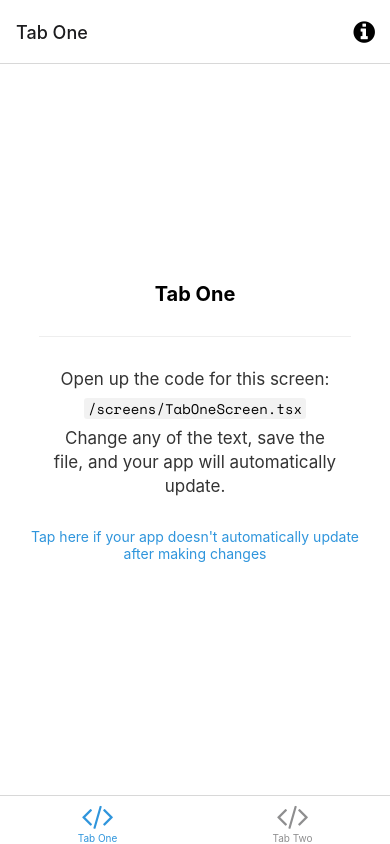
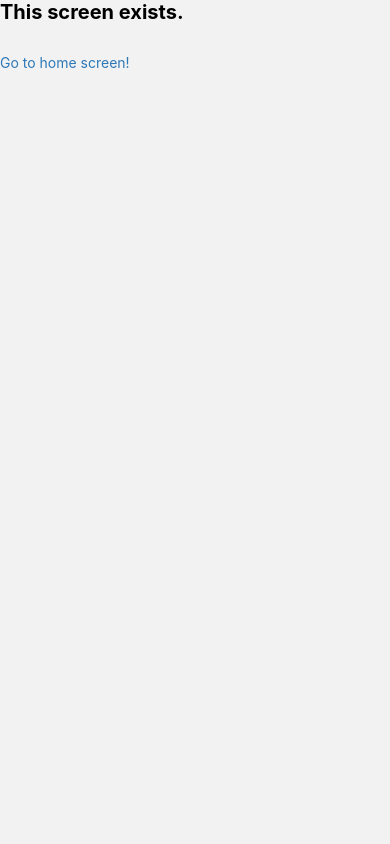
Before and after one commit to truca/tenpo, a React Native app: screen /Root in a window 390 px wide. Built offline with nearby package versions, Linux system fonts and the light colour scheme; what expo-linking would draw is missing.

Commit message:
removing bottom tab navigation

```diff
--- a/navigation/index.tsx
+++ b/navigation/index.tsx
@@ -3,20 +3,14 @@
  * https://reactnavigation.org/docs/getting-started
  *
  */
-import { FontAwesome } from '@expo/vector-icons';
-import { createBottomTabNavigator } from '@react-navigation/bottom-tabs';
 import { NavigationContainer, DefaultTheme, DarkTheme } from '@react-navigation/native';
 import { createNativeStackNavigator } from '@react-navigation/native-stack';
 import * as React from 'react';
 import { ColorSchemeName, Pressable } from 'react-native';
 
-import Colors from '../constants/Colors';
-import useColorScheme from '../hooks/useColorScheme';
 import ModalScreen from '../screens/ModalScreen';
-import NotFoundScreen from '../screens/NotFoundScreen';
-import TabOneScreen from '../screens/TabOneScreen';
-import TabTwoScreen from '../screens/TabTwoScreen';
-import { RootStackParamList, RootTabParamList, RootTabScreenProps } from '../types';
+import RootScreen from '../screens/RootScreen';
+import { RootStackParamList } from '../types';
 import LinkingConfiguration from './LinkingConfiguration';
 
 export default function Navigation({ colorScheme }: { colorScheme: ColorSchemeName }) {
@@ -38,70 +32,10 @@ const Stack = createNativeStackNavigator<RootStackParamList>();
 function RootNavigator() {
   return (
     <Stack.Navigator>
-      <Stack.Screen name="Root" component={BottomTabNavigator} options={{ headerShown: false }} />
-      <Stack.Screen name="NotFound" component={NotFoundScreen} options={{ title: 'Oops!' }} />
+      <Stack.Screen name="Root" component={RootScreen} options={{ headerShown: false }} />
       <Stack.Group screenOptions={{ presentation: 'modal' }}>
         <Stack.Screen name="Modal" component={ModalScreen} />
       </Stack.Group>
     </Stack.Navigator>
   );
 }
-
-/**
- * A bottom tab navigator displays tab buttons on the bottom of the display to switch screens.
- * https://reactnavigation.org/docs/bottom-tab-navigator
- */
-const BottomTab = createBottomTabNavigator<RootTabParamList>();
-
-function BottomTabNavigator() {
-  const colorScheme = useColorScheme();
-
-  return (
-    <BottomTab.Navigator
-      initialRouteName="TabOne"
-      screenOptions={{
-        tabBarActiveTintColor: Colors[colorScheme].tint,
-      }}>
-      <BottomTab.Screen
-        name="TabOne"
-        component={TabOneScreen}
-        options={({ navigation }: RootTabScreenProps<'TabOne'>) => ({
-          title: 'Tab One',
-          tabBarIcon: ({ color }) => <TabBarIcon name="code" color={color} />,
-          headerRight: () => (
-            <Pressable
-              onPress={() => navigation.navigate('Modal')}
-              style={({ pressed }) => ({
-                opacity: pressed ? 0.5 : 1,
-              })}>
-              <FontAwesome
-                name="info-circle"
-                size={25}
-                color={Colors[colorScheme].text}
-                style={{ marginRight: 15 }}
-              />
-            </Pressable>
-          ),
-        })}
-      />
-      <BottomTab.Screen
-        name="TabTwo"
-        component={TabTwoScreen}
-        options={{
-          title: 'Tab Two',
-          tabBarIcon: ({ color }) => <TabBarIcon name="code" color={color} />,
-        }}
-      />
-    </BottomTab.Navigator>
-  );
-}
-
-/**
- * You can explore the built-in icon families and icons on the web at https://icons.expo.fyi/
- */
-function TabBarIcon(props: {
-  name: React.ComponentProps<typeof FontAwesome>['name'];
-  color: string;
-}) {
-  return <FontAwesome size={30} style={{ marginBottom: -3 }} {...props} />;
-}
--- a/screens/NotFoundScreen.tsx
+++ b/screens/RootScreen.tsx
@@ -1,12 +1,13 @@
 import { StyleSheet, TouchableOpacity } from 'react-native';
+import Constants from 'expo-constants'
 
 import { Text, View } from '../components/Themed';
 import { RootStackScreenProps } from '../types';
 
-export default function NotFoundScreen({ navigation }: RootStackScreenProps<'NotFound'>) {
+export default function RootScreen({ navigation }: RootStackScreenProps<'Root'>) {
   return (
     <View style={styles.container}>
-      <Text style={styles.title}>This screen doesn't exist.</Text>
+      <Text style={styles.title}>This screen exists.</Text>
       <TouchableOpacity onPress={() => navigation.replace('Root')} style={styles.link}>
         <Text style={styles.linkText}>Go to home screen!</Text>
       </TouchableOpacity>
@@ -17,9 +18,9 @@ export default function NotFoundScreen({ navigation }: RootStackScreenProps<'Not
 const styles = StyleSheet.create({
   container: {
     flex: 1,
-    alignItems: 'center',
-    justifyContent: 'center',
-    padding: 20,
+    padding: 0,
+    paddingTop: Constants.statusBarHeight,
+    backgroundColor: 'F2F2F2'
   },
   title: {
     fontSize: 20,
--- a/screens/TabOneScreen.tsx
+++ /dev/null
@@ -1,32 +0,0 @@
-import { StyleSheet } from 'react-native';
-
-import EditScreenInfo from '../components/EditScreenInfo';
-import { Text, View } from '../components/Themed';
-import { RootTabScreenProps } from '../types';
-
-export default function TabOneScreen({ navigation }: RootTabScreenProps<'TabOne'>) {
-  return (
-    <View style={styles.container}>
-      <Text style={styles.title}>Tab One</Text>
-      <View style={styles.separator} lightColor="#eee" darkColor="rgba(255,255,255,0.1)" />
-      <EditScreenInfo path="/screens/TabOneScreen.tsx" />
-    </View>
-  );
-}
-
-const styles = StyleSheet.create({
-  container: {
-    flex: 1,
-    alignItems: 'center',
-    justifyContent: 'center',
-  },
-  title: {
-    fontSize: 20,
-    fontWeight: 'bold',
-  },
-  separator: {
-    marginVertical: 30,
-    height: 1,
-    width: '80%',
-  },
-});
--- a/screens/TabTwoScreen.tsx
+++ /dev/null
@@ -1,31 +0,0 @@
-import { StyleSheet } from 'react-native';
-
-import EditScreenInfo from '../components/EditScreenInfo';
-import { Text, View } from '../components/Themed';
-
-export default function TabTwoScreen() {
-  return (
-    <View style={styles.container}>
-      <Text style={styles.title}>Tab Two</Text>
-      <View style={styles.separator} lightColor="#eee" darkColor="rgba(255,255,255,0.1)" />
-      <EditScreenInfo path="/screens/TabTwoScreen.tsx" />
-    </View>
-  );
-}
-
-const styles = StyleSheet.create({
-  container: {
-    flex: 1,
-    alignItems: 'center',
-    justifyContent: 'center',
-  },
-  title: {
-    fontSize: 20,
-    fontWeight: 'bold',
-  },
-  separator: {
-    marginVertical: 30,
-    height: 1,
-    width: '80%',
-  },
-});
```
